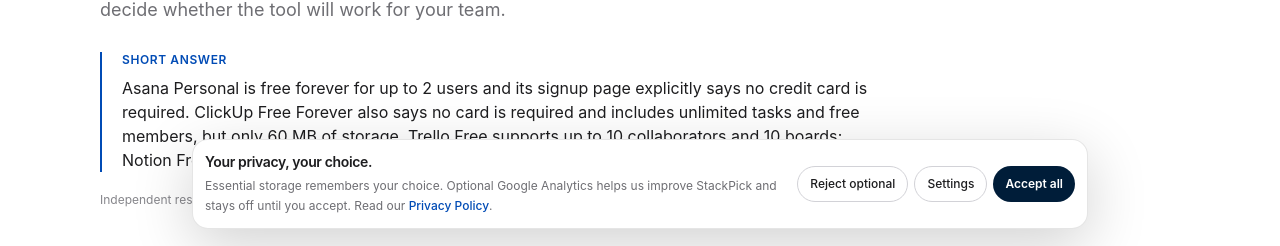
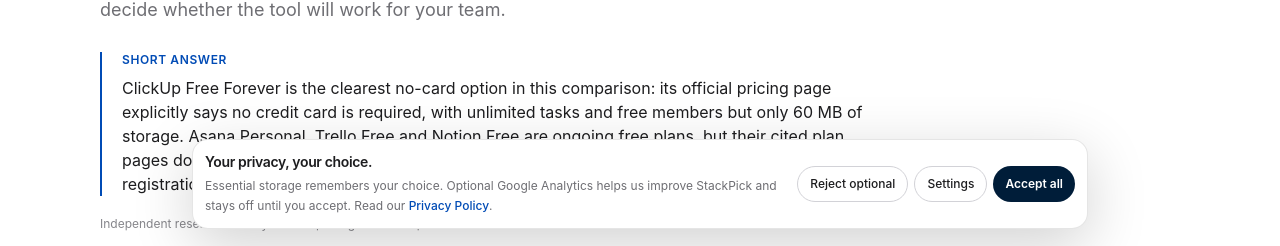
Before and after one commit to LinukaBandara/StackPick, a Next.js app: page /best/free-project-management-without-credit-card in a window 1280 px wide. Shown: the part 547-793 px from the top of the page. Built offline with nearby package versions, Linux system fonts and the light colour scheme; no server answers.

Commit message:
Tighten no-card project management claims

```diff
--- a/app/best/free-project-management-without-credit-card/page.tsx
+++ b/app/best/free-project-management-without-credit-card/page.tsx
@@ -14,14 +14,14 @@ export default function Page() {
       title="Best Free Project Management Tools Without a Credit Card"
       slug="free-project-management-without-credit-card"
       intro="A project tool is only useful if your team can keep work moving after the initial setup. If you want to evaluate one without entering payment details, confirm the live sign-up requirements first, then test a realistic project: tasks, owners, due dates, files and a handoff. Free tiers and trial terms change, so this page emphasizes the checks that decide whether the tool will work for your team."
-      quickAnswer="Asana Personal is free forever for up to 2 users and its signup page explicitly says no credit card is required. ClickUp Free Forever also says no card is required and includes unlimited tasks and free members, but only 60 MB of storage. Trello Free supports up to 10 collaborators and 10 boards; Notion Free is no-card for individual use, with collaboration limits to check."
-      pricingNote="Plan and sign-up details checked November 7, 2026. Asana and ClickUp explicitly advertise no-card free access on their official pages. Trello's Free plan is ongoing, but its pricing page does not itself state the card requirement; Notion's no-card statement is for individual use. Do not treat a Premium trial as the same thing as a permanent free plan."
+      quickAnswer="ClickUp Free Forever is the clearest no-card option in this comparison: its official pricing page explicitly says no credit card is required, with unlimited tasks and free members but only 60 MB of storage. Asana Personal, Trello Free and Notion Free are ongoing free plans, but their cited plan pages do not by themselves establish a universal no-card signup promise; confirm the live registration flow for your country."
+      pricingNote="Plan details checked November 7, 2026 against official pricing pages. ClickUp explicitly states that Free Forever requires no credit card. The official Asana, Trello and Notion plan pages establish free-plan features but do not, on the evidence cited here, establish a universal no-card promise for every signup route or region. Do not treat a paid-feature trial as the same thing as a permanent free plan."
       tools={[
         {
           name: "Trello",
           bestFor: "Small projects that are easiest to manage as cards moving across stages",
           freeOption:
-            "Free plan: up to 10 collaborators and 10 open boards per Workspace, unlimited cards and 250 Workspace command runs/month. Verify the live signup flow for card requirements.",
+            "Free plan: up to 10 collaborators and 10 open boards per Workspace, unlimited cards, 250 Workspace command runs/month and 10 MB per attachment. Its official pricing page does not itself state the card requirement, so verify the live signup flow.",
           tradeoff:
             "Its board model is quick to understand, but complex dependencies and portfolio-level reporting may call for another approach or a paid tier.",
           url: "https://trello.com/en/pricing",
@@ -30,7 +30,7 @@ export default function Page() {
           name: "Asana",
           bestFor: "Teams that need clear task ownership and deadlines",
           freeOption:
-            "Personal is free forever for 2 users, with unlimited tasks and projects; Asana's signup page explicitly says no credit card required.",
+            "Personal is free forever for up to 2 users, with unlimited tasks and projects, List/Board/Calendar views and a 100 MB per-file limit. The official pricing page does not explicitly promise no-card registration, so confirm the checkout/signup flow.",
           tradeoff:
             "Structured task tracking helps with accountability, but advanced views, automation and reporting may sit behind paid plans.",
           url: "https://asana.com/pricing",
@@ -48,7 +48,7 @@ export default function Page() {
           name: "Notion",
           bestFor: "Projects that need tasks alongside briefs, notes and documentation",
           freeOption:
-            "The Free plan has no time limit or card requirement for individual use; additional members are subject to collaboration limits and a limited block trial.",
+            "Notion Free is an ongoing plan, but collaboration and block limits differ for solo and multi-member workspaces. The cited plan page does not establish a universal no-card signup requirement; verify the registration flow before relying on that condition.",
           tradeoff:
             "Keeping project context and documentation together is convenient, but you may need to build your own process and reminders.",
           url: "https://www.notion.com/teams",
@@ -100,8 +100,7 @@ export default function Page() {
             </table>
           </div>
           <p className="mt-6 max-w-3xl text-sm leading-6 text-[#6e6e73]">
-            These are evaluation criteria, not a guarantee that every listed tool currently allows
-            no-card registration. Confirm the provider's live terms for your account and region.
+            Only ClickUp's official pricing page explicitly confirms no-card Free Forever access among the plan pages checked for this comparison. For the other products, verify the live registration flow and local terms before treating them as no-card options.
           </p>
         </div>
       </section>
```
